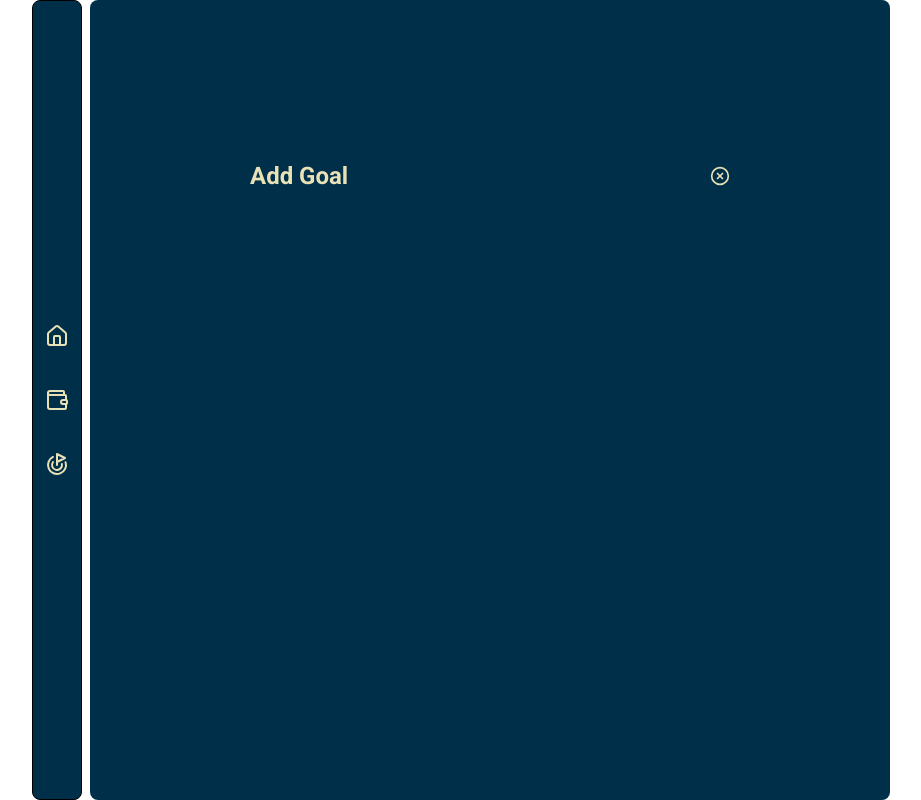
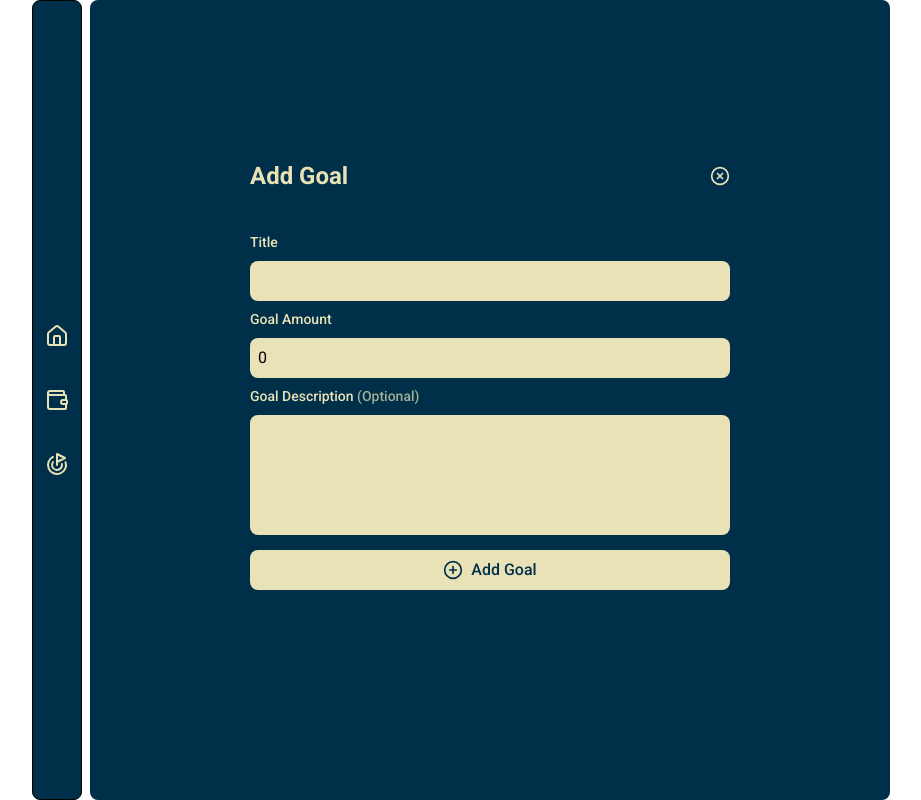
Before and after one commit to Zer0-Gravity/mini-react-project, a React (Vite) app in the folder finance-tracker/: page /goal-window in a window 1280 px wide. Shown: the whole page, without its empty margins (179-1100 px from the left). Built offline with nearby package versions, Linux system fonts and the light colour scheme.

Commit message:
Feat: Add html for goal window form

```diff
--- a/finance-tracker/src/Component/GoalWindow.tsx
+++ b/finance-tracker/src/Component/GoalWindow.tsx
@@ -1,20 +1,65 @@
-import { CircleX } from "lucide-react";
-import { useNavigate } from "react-router";
+import React, { useState } from "react";
+import InputForm from "./InputForm";
+import InputFormHeader from "./InputFormHeader";
+import { CirclePlus } from "lucide-react";
 
 function GoalWindow() {
-    const navigate = useNavigate();
+    const [title, setTitle] = useState<string>("");
+    const [goalAmount, setGoalAmount] = useState<number>(0);
+    const [goalDesc, setGoalDesc] = useState<string>("");
 
-    const previousPage = () => {
-        navigate(-1);
+    const addNewGoal = () => {};
+
+    //Handle change event
+    const handleTitle = (e: React.ChangeEvent<HTMLInputElement>) => {
+        setTitle(e.target.value);
+    };
+
+    const handleGoalAmount = (e: React.ChangeEvent<HTMLInputElement>) => {
+        setGoalAmount(+e.target.value); // Add + same with Number() => to convert the value to number
+    };
+
+    const handleGoalDesc = (e: React.ChangeEvent<HTMLTextAreaElement>) => {
+        setGoalDesc(e.target.value);
     };
 
     return (
         <main className="w-200 h-200 bg-primary rounded-lg p-40">
-            <section className="flex justify-between mb-10">
-                <h1 className="text-2xl font-bold text-secondary">Add Goal</h1>
-                <button onClick={previousPage}>
-                    {/*Close page when button clicked*/}
-                    <CircleX className="text-secondary" size={20} />
+            <InputFormHeader text="Add Goal" />
+
+            <section className="space-y-2">
+                <InputForm
+                    text="Title"
+                    inputType="text"
+                    value={title}
+                    onChange={handleTitle}
+                />
+
+                <InputForm
+                    text="Goal Amount"
+                    inputType="number"
+                    value={goalAmount}
+                    onChange={handleGoalAmount}
+                />
+
+                <div className="space-y-2">
+                    <h1 className="text-[14px] font-medium text-secondary">
+                        Goal Description{" "}
+                        <span className="opacity-70">(Optional)</span>
+                    </h1>
+                    <textarea
+                        value={goalDesc}
+                        onChange={handleGoalDesc}
+                        className="p-2 bg-secondary rounded-lg w-full outline-none h-30 resize-none"
+                    />
+                </div>
+
+                <button
+                    className="bg-secondary p-2 rounded-lg font-medium text-primary items-center flex w-full justify-center gap-2"
+                    onClick={addNewGoal}
+                >
+                    <CirclePlus size={20} />
+                    Add Goal
                 </button>
             </section>
         </main>
--- a/finance-tracker/src/Component/InputForm.tsx
+++ b/finance-tracker/src/Component/InputForm.tsx
@@ -9,7 +9,7 @@ interface InputFormProps {
 
 function InputForm({ inputType, text, value, onChange }: InputFormProps) {
     return (
-        <div>
+        <div className="space-y-2">
             <h1 className="text-[14px] font-medium text-secondary">{text}</h1>
             <input
                 type={inputType}
```
